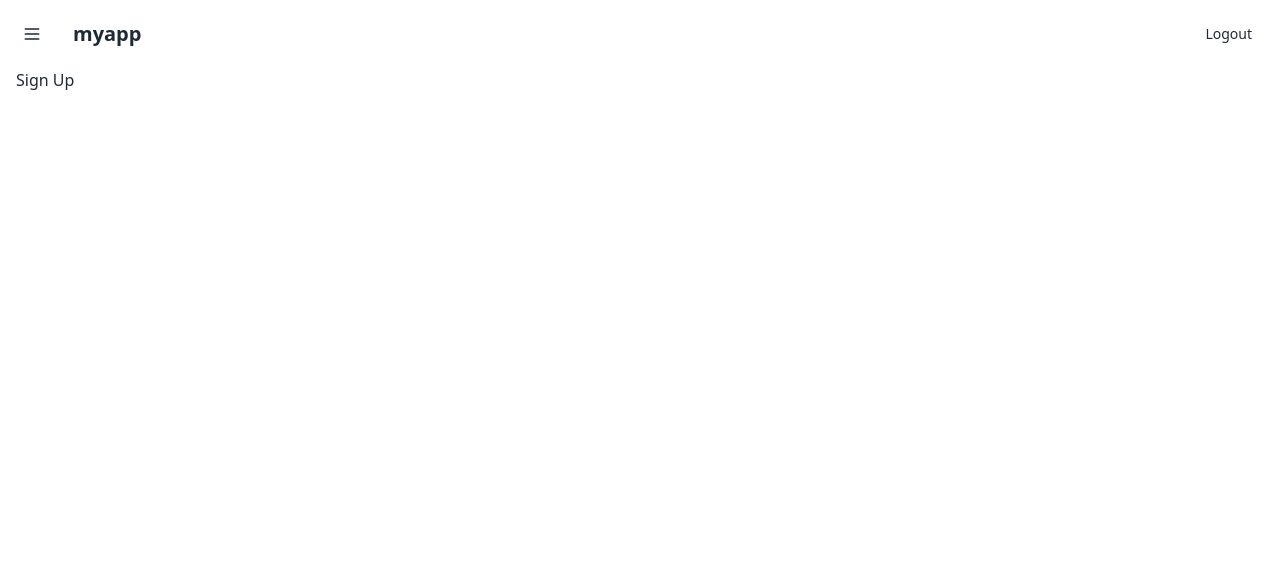
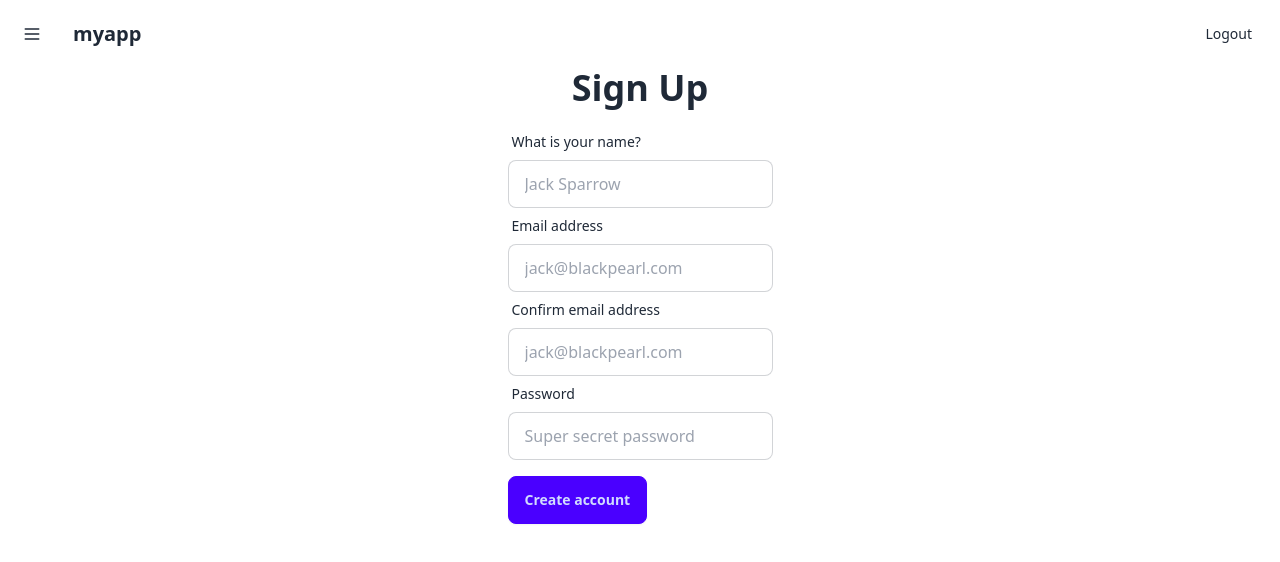
Before and after one commit to aktsbot/react-boilerplate, a React (Vite) app: page /signup in a window 1280 px wide. Shown: the top 562 px of the page. Built offline with nearby package versions, Linux system fonts and the light colour scheme.

Commit message:
add signup ui

```diff
--- a/src/pages/Signup.tsx
+++ b/src/pages/Signup.tsx
@@ -4,7 +4,62 @@ export const SignupPage = () => {
   return (
     <>
       <PageTitle title="Sign Up" />
-      <h1>Sign Up</h1>
+
+      <div className="flex flex-col h-full items-center justify-center">
+        <h1 className="text-4xl font-bold">Sign Up</h1>
+
+        <form className="mt-4">
+          <label className="form-control w-full max-w-xs">
+            <div className="label">
+              <span className="label-text">What is your name?</span>
+            </div>
+            <input
+              type="text"
+              placeholder="Jack Sparrow"
+              className="input input-bordered w-full max-w-xs"
+            />
+          </label>
+
+          <label className="form-control w-full max-w-xs">
+            <div className="label">
+              <span className="label-text">Email address</span>
+            </div>
+            <input
+              type="email"
+              placeholder="jack@blackpearl.com"
+              className="input input-bordered w-full max-w-xs"
+            />
+          </label>
+
+          <label className="form-control w-full max-w-xs">
+            <div className="label">
+              <span className="label-text">Confirm email address</span>
+            </div>
+            <input
+              type="email"
+              placeholder="jack@blackpearl.com"
+              className="input input-bordered w-full max-w-xs"
+            />
+          </label>
+
+          <label className="form-control w-full max-w-xs">
+            <div className="label">
+              <span className="label-text">Password</span>
+            </div>
+            <input
+              type="password"
+              placeholder="Super secret password"
+              className="input input-bordered w-full max-w-xs"
+            />
+          </label>
+
+          <div className="mt-4">
+            <button className="btn btn-primary" type="submit">
+              Create account
+            </button>
+          </div>
+        </form>
+      </div>
     </>
   );
 };
```
